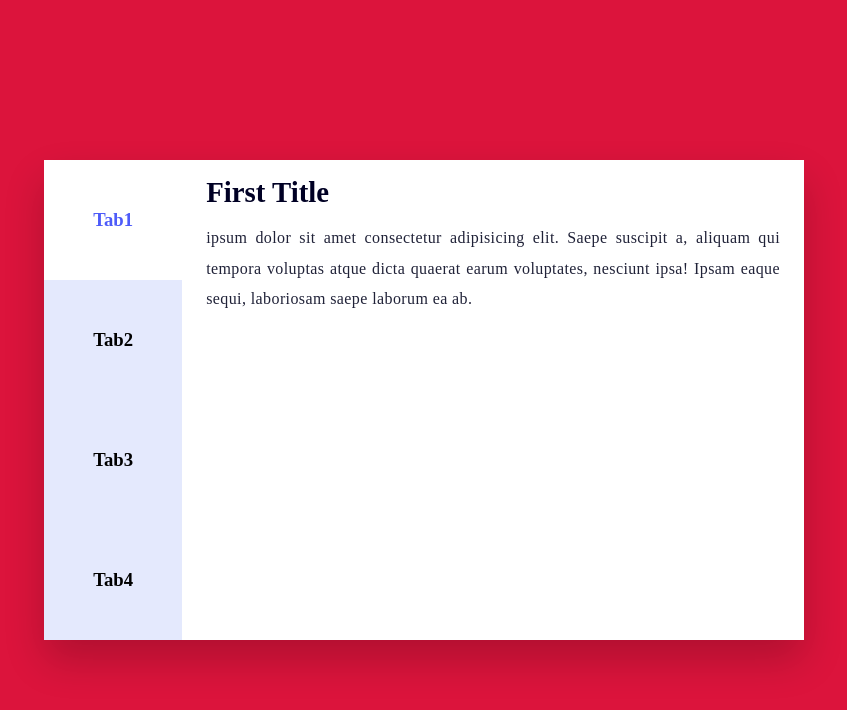
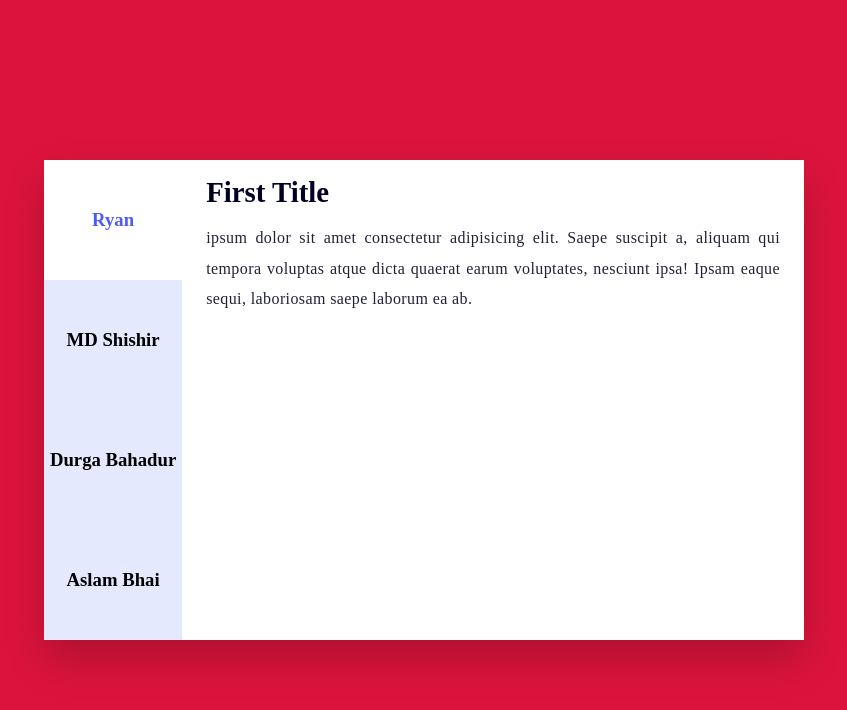
Before and after one commit to ryanikx06121993/sidtab-indicator, a plain HTML site: page index.html in a window 1280 px wide. Shown: the whole page, without its empty margins (216-1063 px from the left). Drawn offline with Linux system fonts and the light colour scheme.

Commit message:
Update Tabs

```diff
--- a/index.html
+++ b/index.html
@@ -15,10 +15,10 @@
     <div class="container">
       <!-- container -->
       <div class="tabs">
-        <h3 class="active">Tab1</h3>
-        <h3>Tab2</h3>
-        <h3>Tab3</h3>
-        <h3>Tab4</h3>
+        <h3 class="active">Ryan</h3>
+        <h3>MD Shishir</h3>
+        <h3>Durga Bahadur</h3>
+        <h3>Aslam Bhai</h3>
       </div>
       <div class="tab-content">
         <!-- first -->
```
